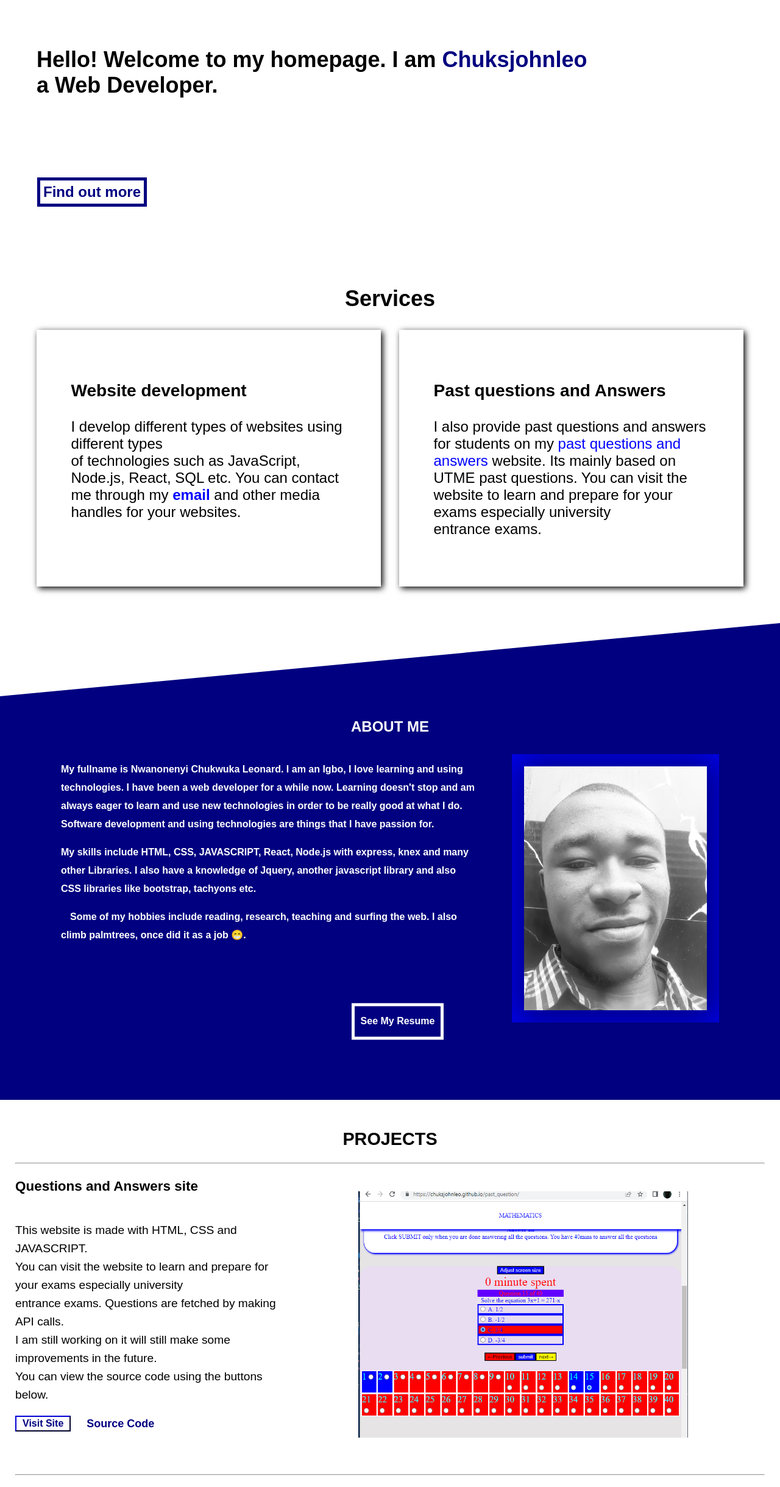
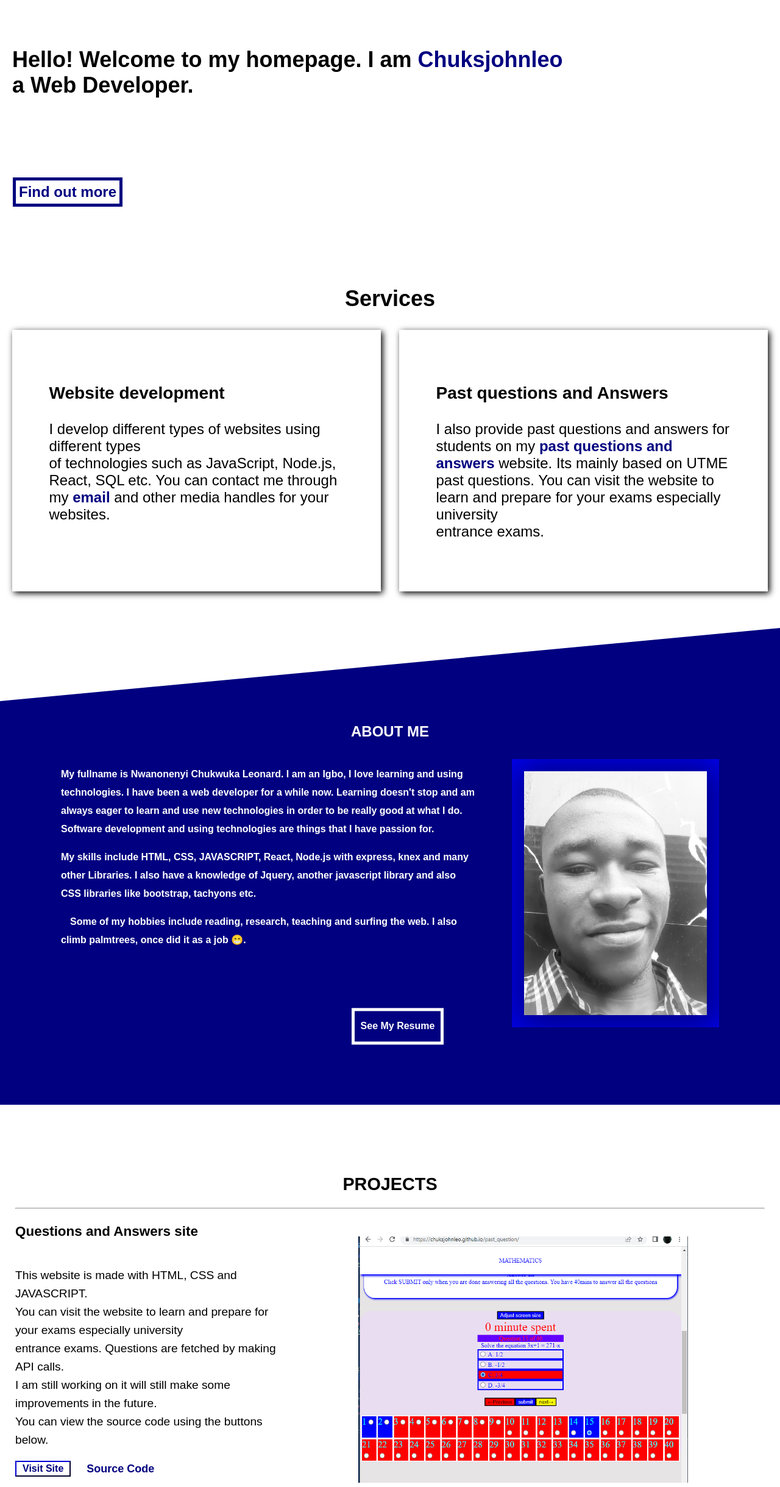
Before and after one commit to Chuksjohnleo/chuksjohnleo.github.io, a plain HTML site: page index.html in a window 1280 px wide. Shown: the part 93-2532 px from the top of the page at 61% size. Drawn offline with Linux system fonts and the light colour scheme.

Commit message:
fixed some designs

```diff
--- a/index.css
+++ b/index.css
@@ -3,7 +3,10 @@ body{
     font-family:  sans-serif;
     width: 100%;
 }
-
+.sa:hover{
+opacity: 0.7;
+color: blue;
+}
 .opener{
     display: flex;
     justify-content: space-between;
@@ -125,7 +128,7 @@ h2{
 }
 .intro{
     text-align: center;
-    margin: 10px 60px;
+    margin: 10px 20px;
 }
 .my-name{
     color: navy;
@@ -302,6 +305,10 @@ h2{
         transform:translate(0px,-80%);
     }
 }
+#project-view{
+    margin-top: 30px;
+    height: 20px;
+}
 .projects{
  padding: 25px;
  font-size: larger;
--- a/index.html
+++ b/index.html
@@ -49,13 +49,13 @@
               I develop different types of websites using different types<br>
               of technologies such as JavaScript, Node.js, React, SQL etc.
               You can contact me through my
-              <a href="mailto:nwanonenyichukwuka@gmail.com" style="text-decoration: none;color: blue;font-weight: 700;" class="email">email</a> and other media handles for your websites.
+              <a href="mailto:nwanonenyichukwuka@gmail.com" style="text-decoration: none;color: navy;font-weight: 700;" class="email sa">email</a> and other media handles for your websites.
           </p>
         </article>
         <article class="intro-article">
           <h3 class="ah">Past questions and Answers</h3>
           <p>I also provide past questions and answers for students on my
-            <a style="text-decoration: none;color:blue;" href="https://chuksjohnleo.github.io/past_question">past questions and answers</a> website.
+            <a style="text-decoration: none;color:navy;font-weight: 900;" href="https://chuksjohnleo.github.io/past_question" class="pstq sa">past questions and answers</a> website.
             Its mainly based on UTME past questions.
             You can visit the website to learn and prepare
             for your exams especially university<br>
@@ -91,8 +91,8 @@
       </p>
   </div>
   <div class="resume-link-container"><p><a class="resume-link a-btn" href="https://github.com/chuksjohnleo">See My Resume</a></p></div>
-<span  id="project"></span>
 </section>
+<p id="project-view"><span  id="project"></span></p>
 <section class="projects">
       <h1>PROJECTS</h1><hr>
       <article class="this-website">
@@ -160,7 +160,7 @@
             <p>
               This website is made with HTML, CSS and React.js, a javascript library.<br>
               I created it as a newbie when it was given as an interview assignment
-              to a fellow dev.<br> The beers are fetched from <a style="color:blue ;" href="https://punkapi.com">punkAPI.</a>
+              to a fellow dev.<br> The beers are fetched from <a style="color:navy ;" href="https://punkapi.com" class="sa">punkAPI.</a>
               <br> One of the features is using a checkbox to toggle between the beer ABVs.
               I am still working on it will still make some improvements<br>
               in the future.<br> You can view the source code using the buttons below.
--- a/sitemap.xml
+++ b/sitemap.xml
@@ -7,7 +7,7 @@
 
   <url>
     <loc>https://chuksjohnleo.github.io/</loc>
-    <lastmod>2022-12-17</lastmod>
+    <lastmod>2022-12-21</lastmod>
     <priority>1.00</priority>
   </url>
   <url>
```
